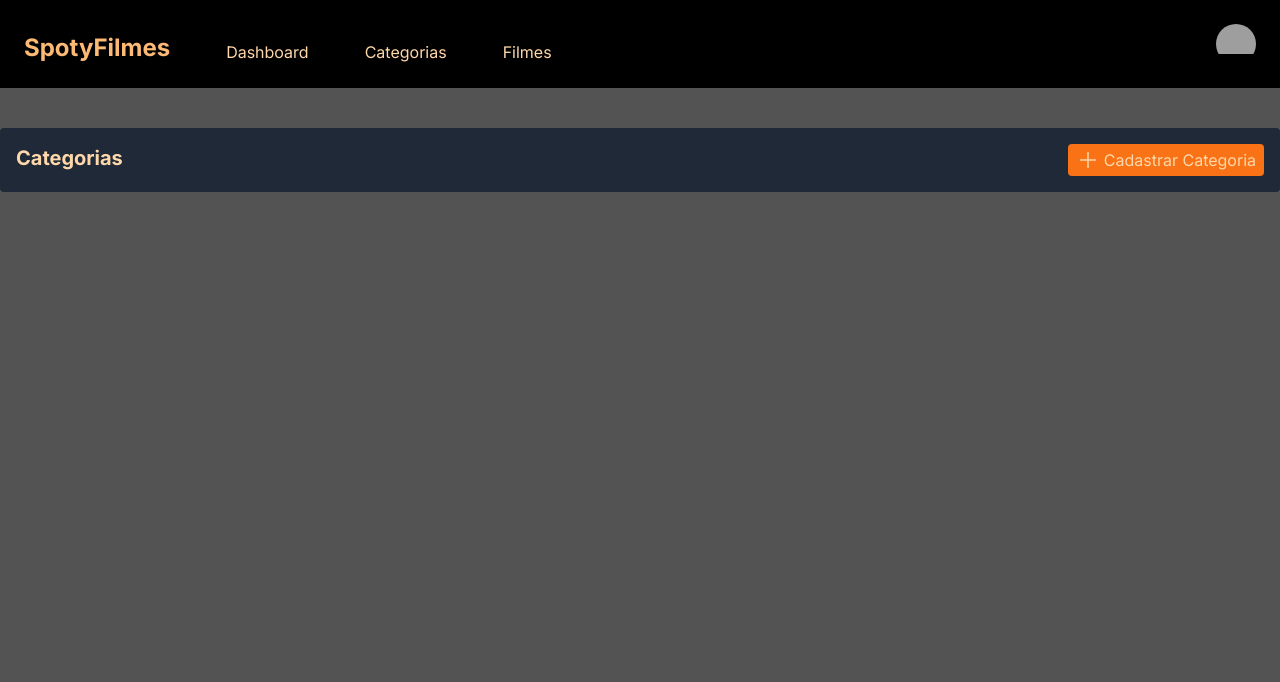
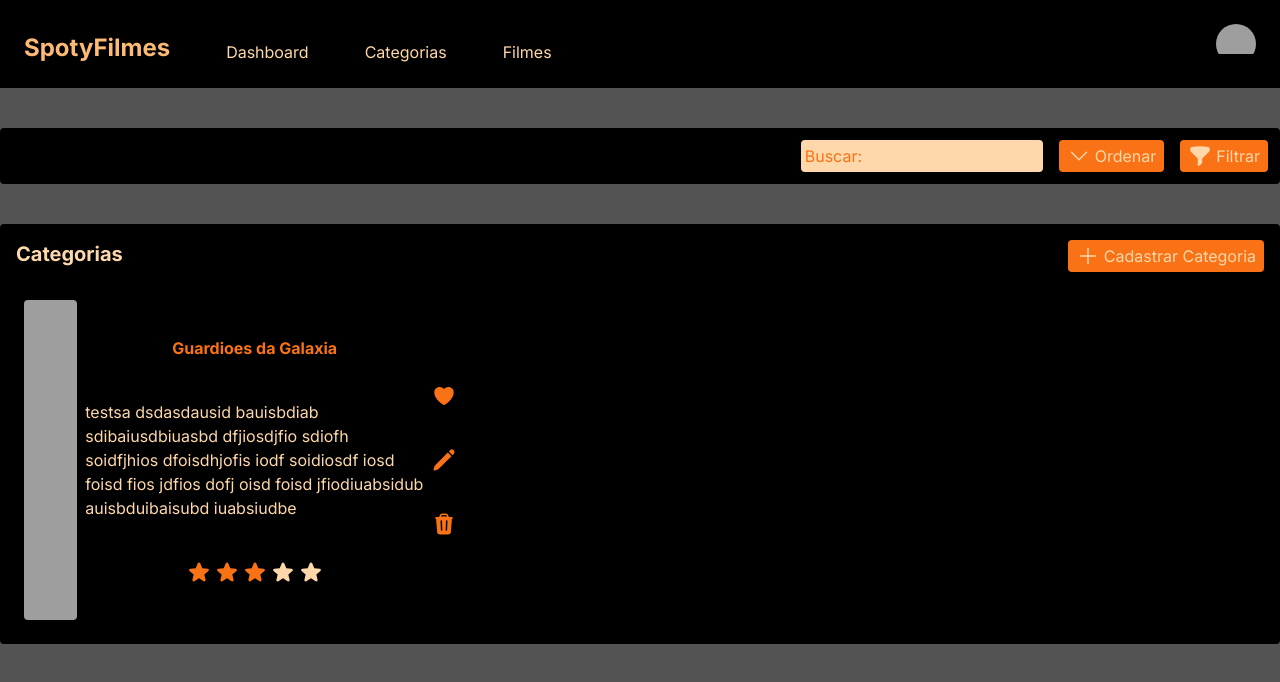
Before and after one commit to KaueCaponero/SpotyFilmes, a Next.js app in the folder spotyfilmes-web/: page /categorias in a window 1280 px wide. Shown: the top 682 px of the page. Built offline with nearby package versions, Linux system fonts and the light colour scheme; grey boxes are pictures that could not be loaded.

Commit message:
card categorias

```diff
--- a/spotyfilmes-web/src/app/categorias/page.jsx
+++ b/spotyfilmes-web/src/app/categorias/page.jsx
@@ -1,19 +1,31 @@
+import NavBar from "@/components/navbar";
+import Filter from "@/components/filter"
 import Button from "@/components/button";
-import NavBar from "@/components/navbar";
+import Card from "@/components/card"
 
 import { PlusIcon } from '@heroicons/react/24/solid';
 
 export default function PageCategorias() {
+
+  const categoria_teste = {
+    nome: "Guardioes da Galaxia",
+    imagem: "https://proxy.olhardigital.com.br/wp-content/uploads/2023/02/o-projeto-adam-divulgacao-netflix-1.png",
+    descricao: "testsa dsdasdausid bauisbdiab sdibaiusdbiuasbd dfjiosdjfio sdiofh soidfjhios dfoisdhjofis iodf soidiosdf iosd foisd fios jdfios dofj oisd foisd jfiodiuabsidub auisbduibaisubd iuabsiudbe",
+    classificacao: 3
+  };
+
   return (
     <>
       <NavBar />
-      <main className="container bg-gray-800 mt-10 mx-auto rounded p-4 max-w-7xl">
+      <Filter />
+      <main className="container bg-black mt-10 mx-auto rounded p-4 max-w-7xl">
         <div className="flex justify-between">
           <h2 className="text-xl font-bold">Categorias</h2>
           <Button href="/categorias/new" icon={<PlusIcon className="h-6 w-6" />}>
             Cadastrar Categoria
           </Button>
         </div>
+        <Card categoria={categoria_teste}/>
       </main>
     </>
   );
--- a/spotyfilmes-web/src/app/dashboard/page.jsx
+++ b/spotyfilmes-web/src/app/dashboard/page.jsx
@@ -4,7 +4,7 @@ export default function PageDashboard() {
   return (
     <>
       <NavBar />
-      <main className="container bg-gray-800 mt-10 mx-auto rounded p-4 max-w-7xl">
+      <main className="container bg-black mt-10 mx-auto rounded p-4 max-w-7xl">
         <div className="flex justify-between">
           <h2 className="text-xl font-bold">Dashboard</h2>
         </div>
--- a/spotyfilmes-web/src/app/filmes/page.jsx
+++ b/spotyfilmes-web/src/app/filmes/page.jsx
@@ -1,5 +1,6 @@
 import Button from "@/components/button";
 import NavBar from "@/components/navbar";
+import Filter from "@/components/filter"
 
 import { PlusIcon } from '@heroicons/react/24/solid';
 
@@ -7,7 +8,8 @@ export default function PageFilmes() {
   return (
     <>
       <NavBar />
-      <main className="container bg-gray-800 mt-10 mx-auto rounded p-4 max-w-7xl">
+      <Filter />
+      <main className="container bg-black mt-10 mx-auto rounded p-4 max-w-7xl">
         <div className="flex justify-between">
           <h2 className="text-xl font-bold">Filmes</h2>
           <Button href="/filmes/new" icon={<PlusIcon className="h-6 w-6" />}>
--- a/spotyfilmes-web/src/app/page.js
+++ b/spotyfilmes-web/src/app/page.js
@@ -1,11 +1,13 @@
 import NavBar from "@/components/navbar";
+import Filter from "@/components/filter"
 
 export default function Home() {
   return (
     <>
     <NavBar />
-    <main className="container bg-gray-800 mt-10 mx-auto rounded p-4 max-w-7xl">
-      <h2>Home</h2>
+    <Filter />
+    <main className="container bg-black mt-10 mx-auto rounded p-4 max-w-7xl">
+      <h2 className="text-xl font-bold">Home</h2>
     </main>
     </>
   );
--- /dev/null
+++ b/spotyfilmes-web/src/components/card.jsx
@@ -0,0 +1,38 @@
+import { StarIcon, HeartIcon, PencilIcon, TrashIcon } from "@heroicons/react/24/solid";
+
+export default function Card({ categoria }) {
+    const estrelasPintadas = categoria.classificacao;
+
+    const pintarEstrelas = () => {
+        const estrelas = [];
+        for (let i = 0; i < 5; i++) {
+            if (i < estrelasPintadas) {
+                estrelas.push(<StarIcon className="h-6 w-6 text-orange-500" key={i} />);
+            } else {
+                estrelas.push(<StarIcon className="h-6 w-6 text-orange-200" key={i} />);
+            }
+        }
+        return estrelas;
+    };
+
+    return (
+        <div className="flex justify-between mt-5 gap-2 p-2 rounded max-w-md">
+            <div className="w-1/2">
+                <img src={categoria.imagem} alt={categoria.nome} className="w-full h-80 object-cover rounded"/>
+            </div>
+
+            <div className="w-3/8 flex flex-col justify-center items-center gap-10">
+                <h2 className="font-bold text-orange-500">{categoria.nome}</h2>
+                <p>{categoria.descricao}</p>
+                <div className="flex gap-1">
+                    {pintarEstrelas()}
+                </div>
+            </div>
+            <div className="w-1/8 flex flex-col justify-center items-center gap-10">
+                <HeartIcon className="h-6 w-6 text-orange-500 hover:text-orange-700 transition-colors" />
+                <PencilIcon className="h-6 w-6 text-orange-500 hover:text-orange-700 transition-colors" />
+                <TrashIcon className="h-6 w-6 text-orange-500 hover:text-orange-700 transition-colors" />
+            </div>
+        </div>
+    );
+}
--- /dev/null
+++ b/spotyfilmes-web/src/components/filter.jsx
@@ -0,0 +1,24 @@
+import Button from "@/components/button";
+
+import { ChevronDownIcon, FunnelIcon } from '@heroicons/react/24/solid';
+
+export default function Filter() {
+    return (
+        <>
+            <main className="flex justify-end bg-black rounded p-1 mt-10 mx-auto max-w-7xl">
+                <div className="m-2">
+                    <label htmlFor="filterInput" />
+                    <input type="text" id="filterInput" placeholder="Buscar:" className="bg-orange-200 text-orange-500 p-1 rounded focus:outline-orange-500 placeholder-orange-500" />
+                </div>
+                <div className="flex justify-between m-2 gap-4 items-center">
+                    <Button icon={<ChevronDownIcon className="h-6 w-6" />}>
+                        Ordenar
+                    </Button>
+                    <Button icon={<FunnelIcon className="h-6 w-6" />}>
+                        Filtrar
+                    </Button>
+                </div>
+            </main>
+        </>
+    );
+}
```
